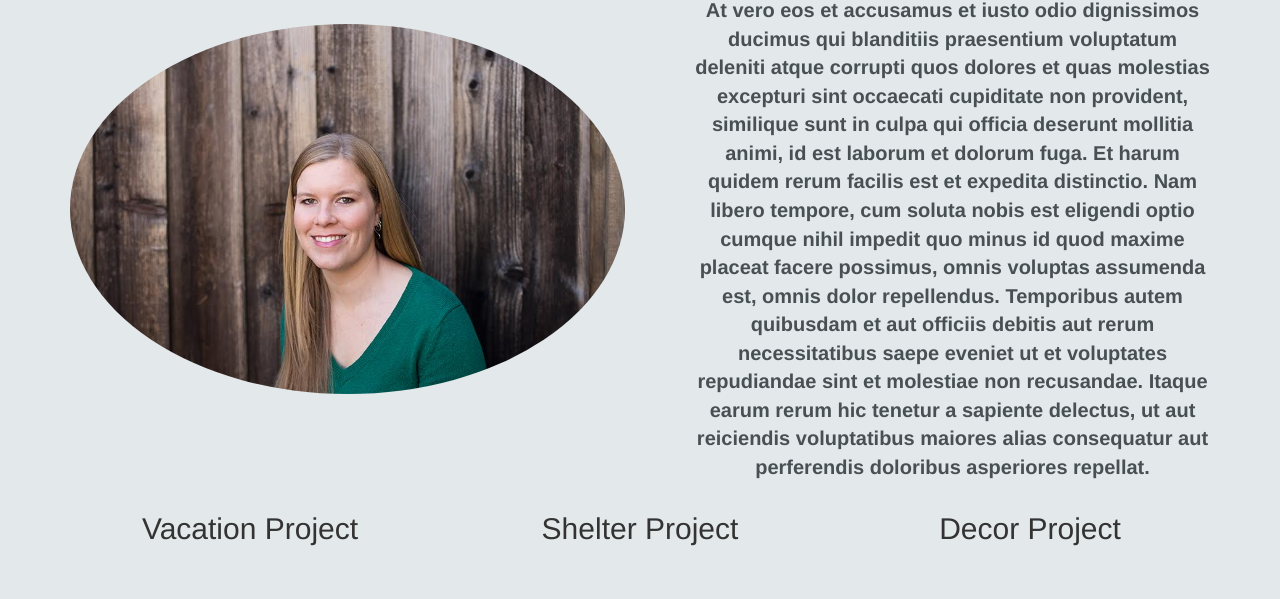
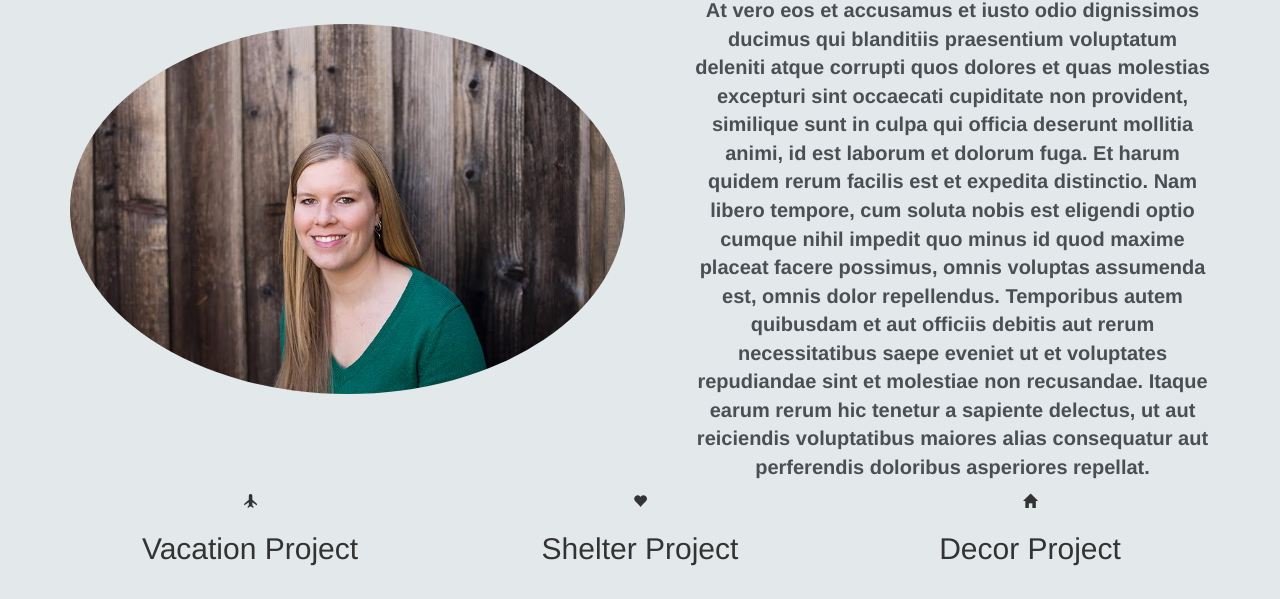
Before and after one commit to aftondowney/portfolio, a plain HTML site: page index.html in a window 1280 px wide. Shown: the part 201-800 px from the top of the page. Drawn offline with nearby package versions, Linux system fonts and the light colour scheme.

Commit message:
add glyphicons to project section

```diff
--- a/index.html
+++ b/index.html
@@ -60,19 +60,25 @@
     </div>
     <!-- End About Me Section -->
 
+    <!-- Project Section -->
     <div class="container">
       <div class="row">
         <div class="col-sm-4 text-center">
+          <span class="glyphicon glyphicon-plane" aria-hidden="true"></span>
           <h2>Vacation Project</h2>
         </div>
         <div class="col-sm-4 text-center">
+          <span class="glyphicon glyphicon-heart" aria-hidden="true"></span>
           <h2>Shelter Project</h2>
         </div>
         <div class="col-sm-4 text-center">
+          <span class="glyphicon glyphicon-home" aria-hidden="true"></span>
           <h2>Decor Project</h2>
         </div>
        </div>
     </div>
+    <!-- End Project Section -->
+
 
   </body>
 </html>
```
